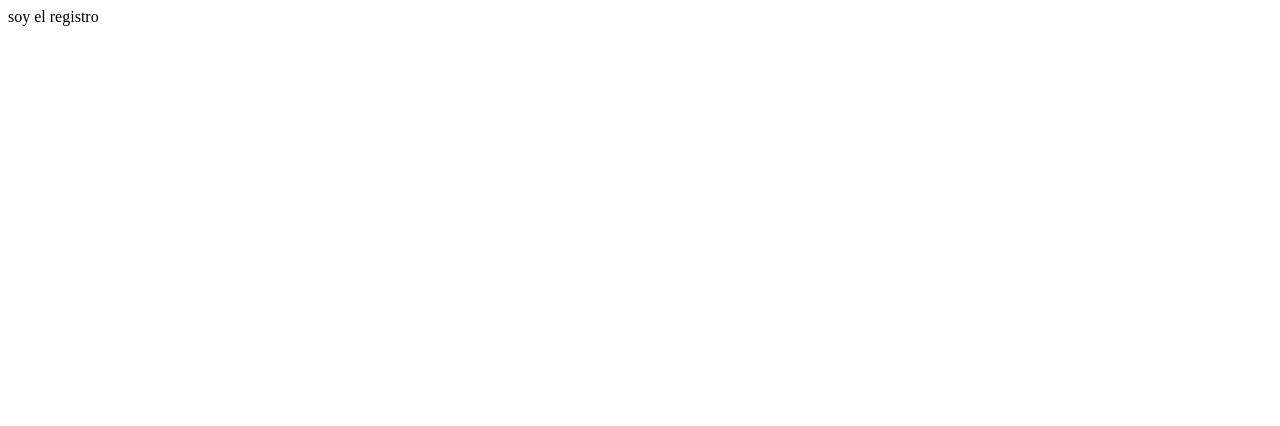
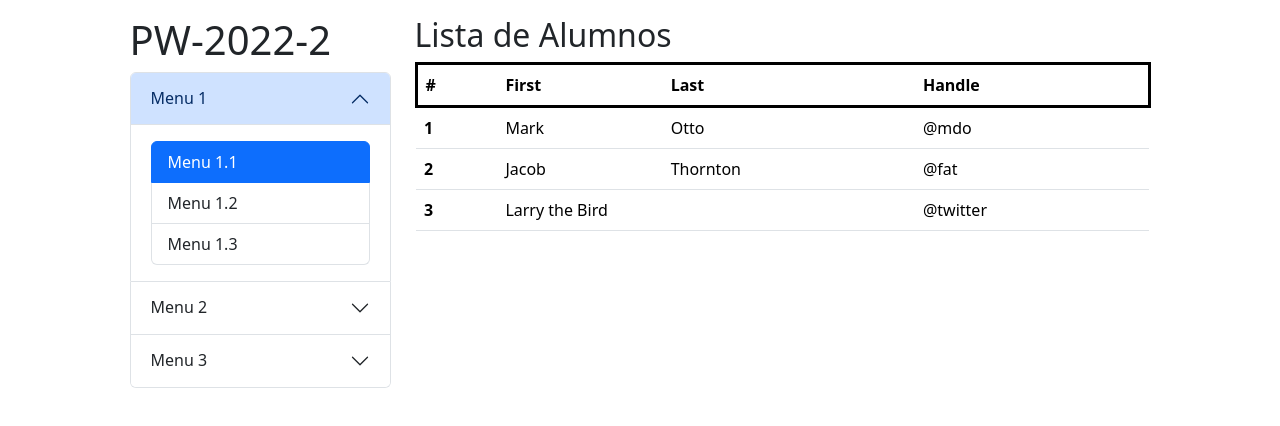
Before and after one commit to mightyssge/prueba1, a plain HTML site: page examenes pasados/examen1/2022-1/main.html in a window 1280 px wide. Drawn offline with nearby package versions, Linux system fonts and the light colour scheme.

Commit message:
finalizado examen 1

```diff
--- a/examenes pasados/examen1/2022-1/main.html
+++ b/examenes pasados/examen1/2022-1/main.html
@@ -1,11 +1,126 @@
 <!DOCTYPE html>
 <html lang="en">
+
 <head>
     <meta charset="UTF-8">
     <meta name="viewport" content="width=device-width, initial-scale=1.0">
-    <title>Document</title>
+    <title>Registro</title>
 </head>
-<body>
-    soy el registro
+
+<body class="container">
+
+
+    <div class="row ajuste justify-content-center">
+
+
+        <div class="col-md-3 my-3">
+            <h1>PW-2022-2</h1>
+            <div class="accordion" id="accordionExample">
+                <div class="accordion-item">
+                    <h2 class="accordion-header">
+                        <button class="accordion-button" type="button" data-bs-toggle="collapse"
+                            data-bs-target="#collapseOne" aria-expanded="true" aria-controls="collapseOne">
+                            Menu 1
+                        </button>
+                    </h2>
+                    <div id="collapseOne" class="accordion-collapse collapse show" data-bs-parent="#accordionExample">
+                        <div class="accordion-body">
+                            <ul class="list-group">
+                                <li class="list-group-item active" aria-current="true">Menu 1.1</li>
+                                <li class="list-group-item">Menu 1.2</li>
+                                <li class="list-group-item">Menu 1.3</li>
+                            </ul>
+                        </div>
+                    </div>
+                </div>
+                <div class="accordion-item">
+                    <h2 class="accordion-header">
+                        <button class="accordion-button collapsed" type="button" data-bs-toggle="collapse"
+                            data-bs-target="#collapseTwo" aria-expanded="false" aria-controls="collapseTwo">
+                            Menu 2
+                        </button>
+                    </h2>
+                    <div id="collapseTwo" class="accordion-collapse collapse" data-bs-parent="#accordionExample">
+                        <div class="accordion-body">
+                            <ul class="list-group">
+                                <li class="list-group-item active" aria-current="true">Menu 2.1</li>
+                                <li class="list-group-item">Menu 2.2</li>
+                                <li class="list-group-item">Menu 2.3</li>
+                            </ul>
+                        </div>
+                    </div>
+                </div>
+                <div class="accordion-item">
+                    <h2 class="accordion-header">
+                        <button class="accordion-button collapsed" type="button" data-bs-toggle="collapse"
+                            data-bs-target="#collapseThree" aria-expanded="false" aria-controls="collapseThree">
+                            Menu 3
+                        </button>
+                    </h2>
+                    <div id="collapseThree" class="accordion-collapse collapse" data-bs-parent="#accordionExample">
+                        <div class="accordion-body">
+                            <ul class="list-group">
+                                <li class="list-group-item active" aria-current="true">Menu 3.1</li>
+                                <li class="list-group-item">Menu 3.2</li>
+                                <li class="list-group-item">Menu 3.3</li>
+                            </ul>
+                        </div>
+                    </div>
+                </div>
+            </div>
+        </div>
+
+
+        <div class="col-md-8 my-3">
+            <h2>Lista de Alumnos</h2>
+            <table class="table ">
+                <thead>
+                  <tr class="border-bottom border-black border-3">
+                    <th scope="col">#</th>
+                    <th scope="col">First</th>
+                    <th scope="col">Last</th>
+                    <th scope="col">Handle</th>
+                  </tr>
+                </thead>
+                <tbody>
+                  <tr>
+                    <th scope="row">1</th>
+                    <td>Mark</td>
+                    <td>Otto</td>
+                    <td>@mdo</td>
+                  </tr>
+                  <tr>
+                    <th scope="row">2</th>
+                    <td>Jacob</td>
+                    <td>Thornton</td>
+                    <td>@fat</td>
+                  </tr>
+                  <tr>
+                    <th scope="row">3</th>
+                    <td colspan="2">Larry the Bird</td>
+                    <td>@twitter</td>
+                  </tr>
+                </tbody>
+              </table>
+        </div>
+
+
+
+
+
+
+
+
+
+
+        <div> <!-- Bootstrap -->
+            <link href="https://cdn.jsdelivr.net/npm/bootstrap@5.3.2/dist/css/bootstrap.min.css" rel="stylesheet"
+                integrity="sha384-T3c6CoIi6uLrA9TneNEoa7RxnatzjcDSCmG1MXxSR1GAsXEV/Dwwykc2MPK8M2HN"
+                crossorigin="anonymous">
+            <script src="https://cdn.jsdelivr.net/npm/bootstrap@5.3.2/dist/js/bootstrap.bundle.min.js"
+                integrity="sha384-C6RzsynM9kWDrMNeT87bh95OGNyZPhcTNXj1NW7RuBCsyN/o0jlpcV8Qyq46cDfL"
+                crossorigin="anonymous"></script>
+        </div>
 </body>
+
 </html>
```
Also changed, not shown: examenes pasados/examen1/2022-1/registro.html (+3 -3 lines).
